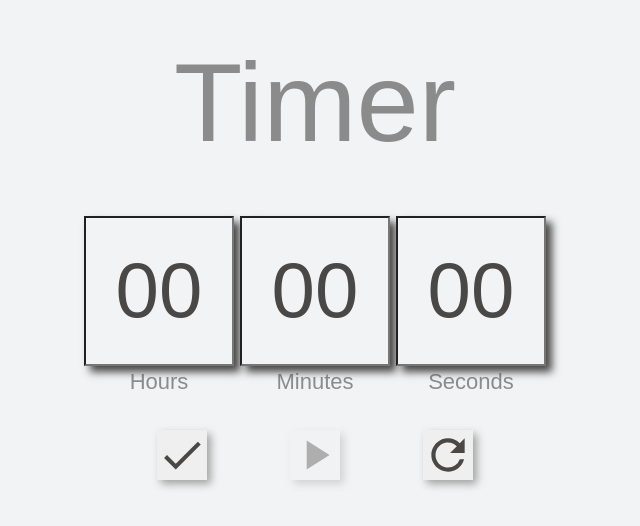
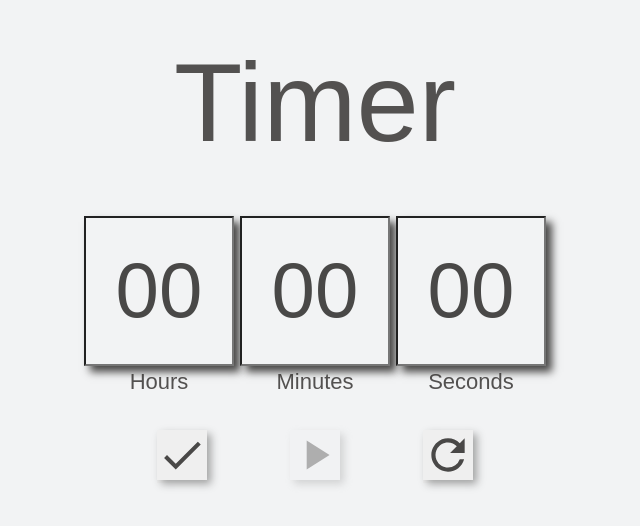
Before and after one commit to Mirekstaniewski/Final-Work-JS, a website: page index.html in a window 1280 px wide. Shown: the part 140-666 px from the top of the page, without its empty margins (325-965 px from the left). Drawn offline with Linux system fonts and the light colour scheme; a web font is replaced by a local one.

Commit message:
Update style.css

```diff
--- a/css/css/style.css
+++ b/css/css/style.css
@@ -9,7 +9,7 @@
 body {
     box-sizing: border-box;
     font-family: 'Aldrich', sans-serif;
-    color: #4948479a;
+    color: #302e2dd2;
 }
 
 .timer {
```
